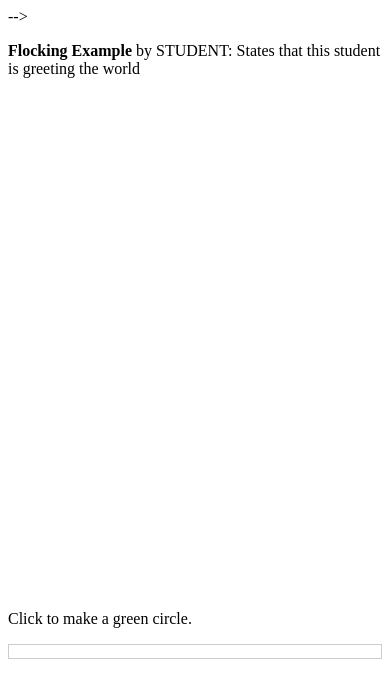
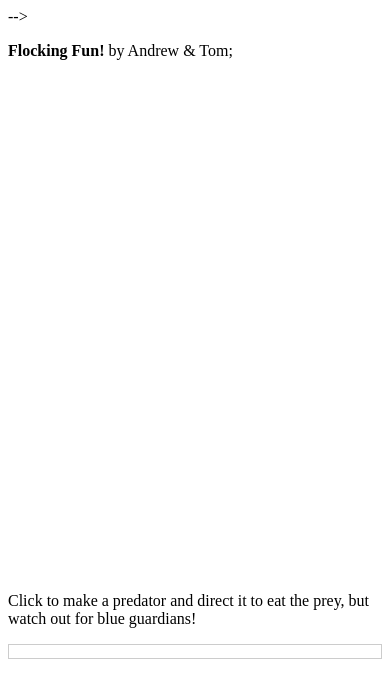
Before and after one commit to adamanthil/FlockingJS, a plain HTML site: page index.html in a window 390 px wide. Shown: the top 698 px of the page. Drawn offline with Linux system fonts and the light colour scheme; no server answers.

Commit message:
Updated mouse following to be more responsive and less glitchy.  Added some other tweaks

```diff
--- a/index.html
+++ b/index.html
@@ -27,7 +27,6 @@
 <div id="page">
     <div id="content">
         <p id="desc"></p>
-<!-- CHANGE WIDTH AND HEIGHT -->
         <canvas id="myCanvas" width="600" height="500"></canvas>
         <p id="instructions"></p>
     </div><!-- #content -->
@@ -39,9 +38,9 @@
 var PJS = {
     "name" : "flocking",
 
-    "desc" : "<b>Flocking Example</b> by STUDENT: States that this student is greeting the world",
+    "desc" : "<b>Flocking Fun!</b> by Andrew & Tom;",
 
-    "instructions": "<!-- Instructions -->Click to make a green circle."
+    "instructions": "Click to make a predator and direct it to eat the prey, but watch out for blue guardians!"
 };
 
 $(document).ready(function() {
```
Also changed, not shown: 1 other file.
